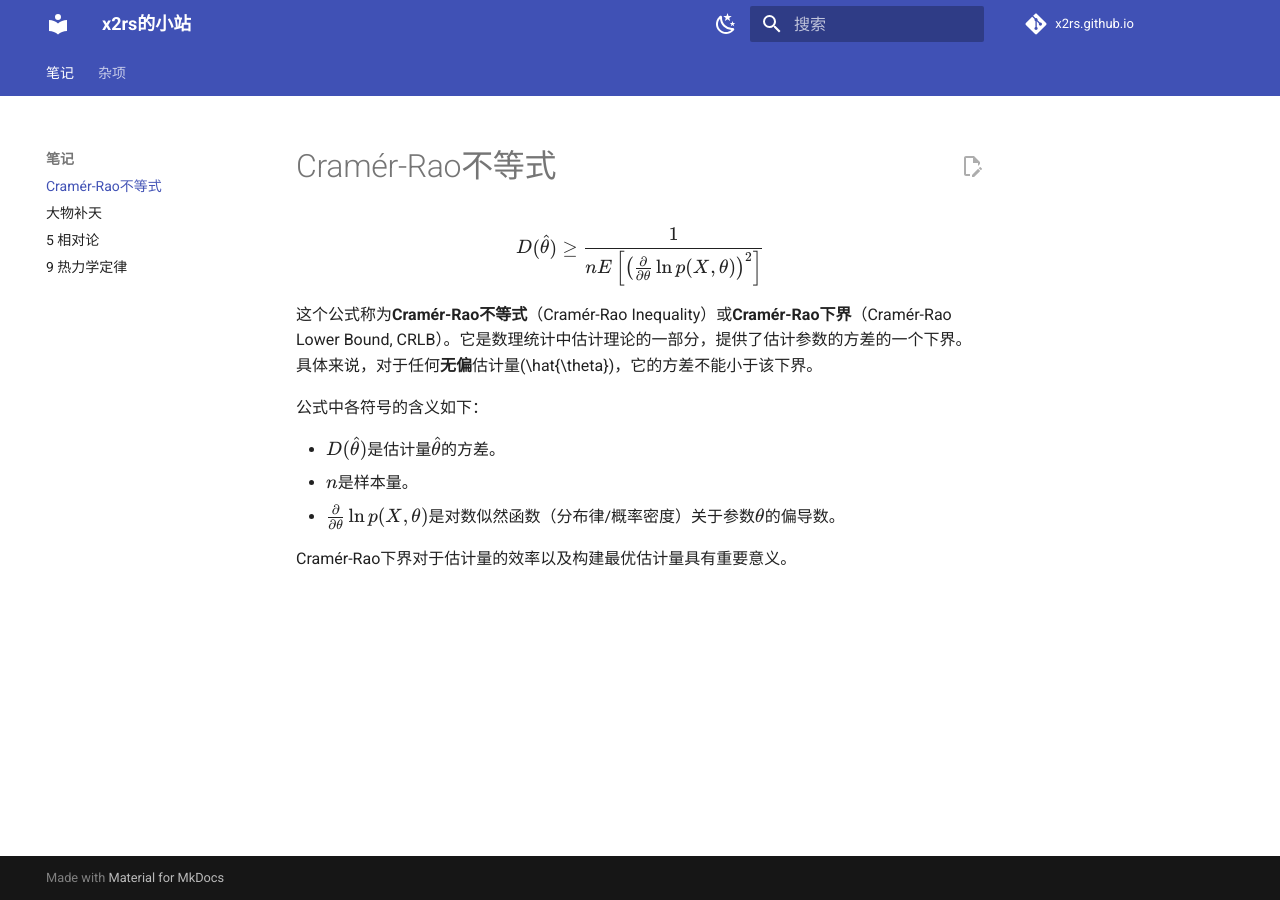
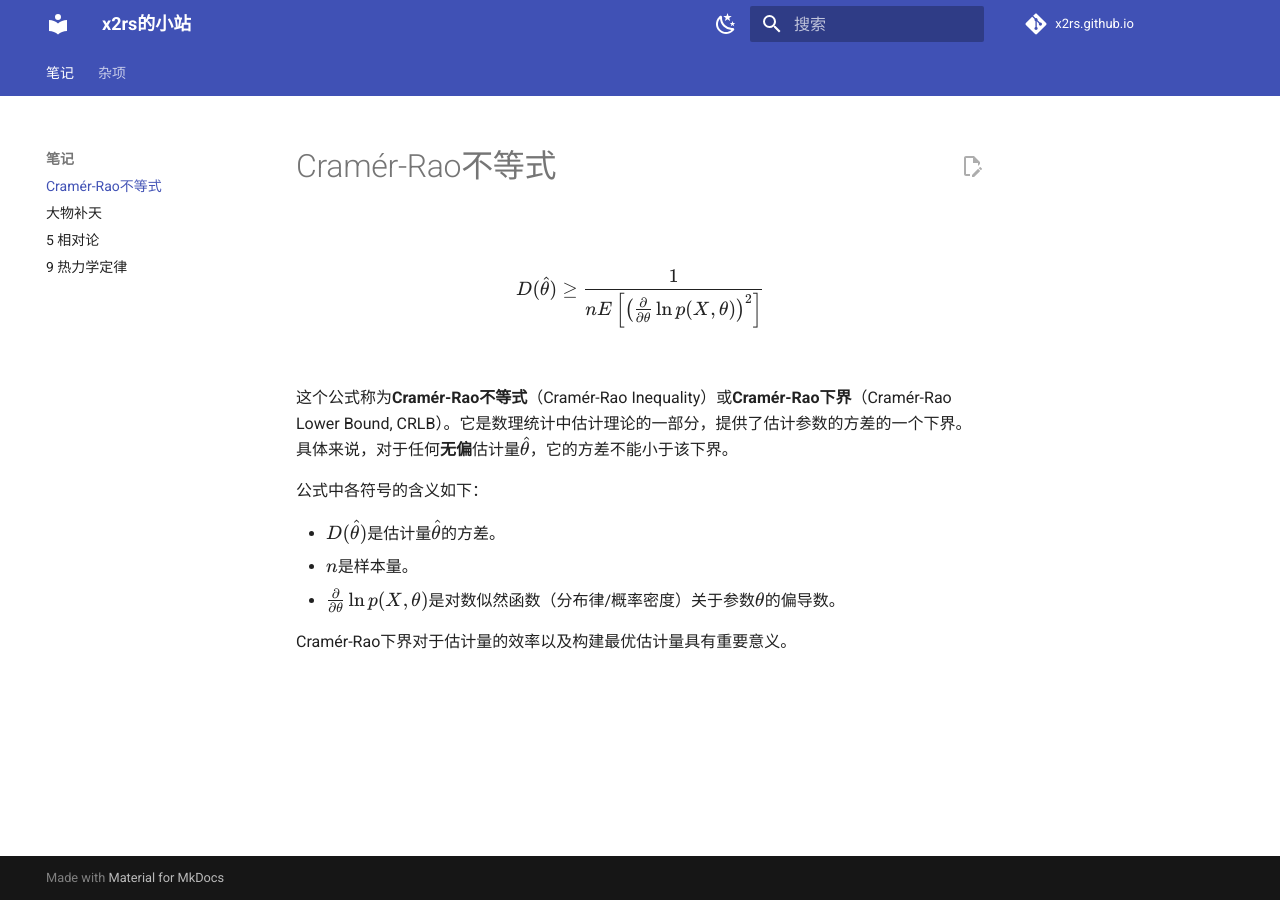
Before and after one commit to x2rs/x2rs.github.io, an MkDocs documentation site: the page built from docs/notes/Cramer-Rao.md, in a window 1280 px wide. Built offline with MkDocs 1.6.1 and Material for MkDocs 9.7.7, drawn with Linux system fonts in a browser that asks for light colours; comment, search, counter and statistics services are not loaded.

Commit message:
add arithmatex

```diff
--- a/mkdocs.yml
+++ b/mkdocs.yml
@@ -76,6 +76,8 @@ repo_url: https://github.com/x2rs/x2rs.github.io
 repo_name: x2rs.github.io
 
 markdown_extensions:
+  - pymdownx.arithmatex:
+      generic: true
   # [代码语法高亮]
   # https://squidfunk.github.io/mkdocs-material/reference/code-blocks/#code-blocks
   # https://squidfunk.github.io/mkdocs-material/setup/extensions/python-markdown-extensions/#highlight
```
